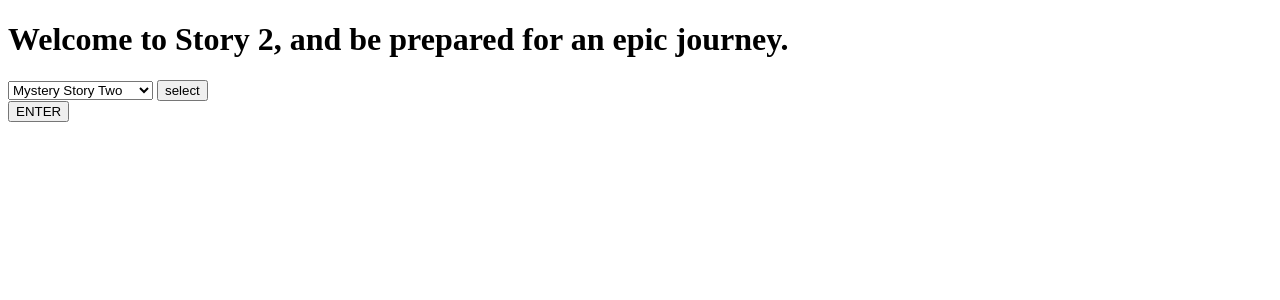
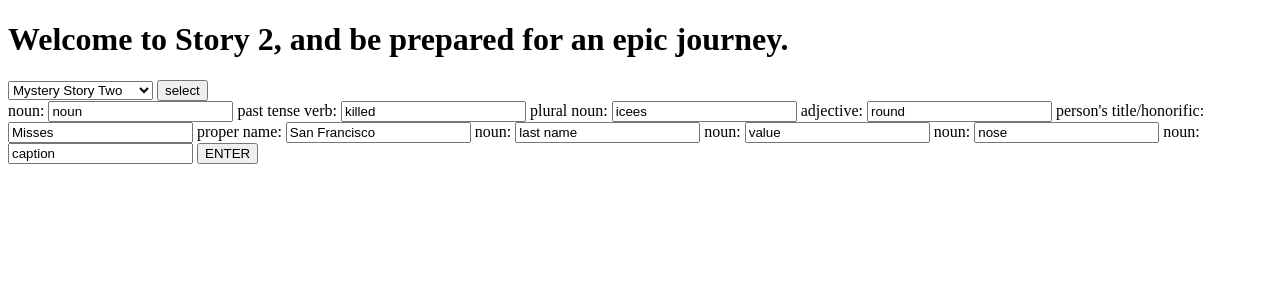
Before and after one commit to atleastzero/MadLibs, a Flask app: page /story2 in a window 1280 px wide. Shown: the top 300 px of the page. Run offline with Flask 2, Linux system fonts and the light colour scheme.

Commit message:
Added story 2

```diff
--- a/app.py
+++ b/app.py
@@ -93,7 +93,21 @@ def story2():
 
 @app.route("/story2output")
 def story2output():
-    return render_template("story2output.html")
+    nouns = list()
+    adjectives = list()
+    nouns.append(inputs[0].get('noun0'))
+    nouns.append(inputs[0].get('noun1'))
+    nouns.append(inputs[0].get('noun2'))
+    nouns.append(inputs[0].get('noun3'))
+    past_verb = inputs[0].get('past_verb')
+    plural_noun = inputs[0].get('plural_noun')
+    title = inputs[0].get('title')
+    proper_name = inputs[0].get('proper_name')
+    adjectives.append(inputs[0].get('adjective0'))
+    adjectives.append(inputs[0].get('adjective1'))
+    words = {'nouns' : nouns, 'adjectives' : adjectives, 'past_verb' : past_verb,
+             'plural_noun' : plural_noun, 'title' : title, 'proper_name' : proper_name}
+    return render_template("story2output.html", words = words)
 
 @app.route("/story3")
 def story3():
--- a/templates/story2inputs.html
+++ b/templates/story2inputs.html
@@ -26,6 +26,36 @@
 
     <!-- User inputs; reroutes to /complete which generates a url based on story number and saves inputs for story -->
     <form action="/complete" method="POST" name="story1">
+        <label for="noun0">noun:</label>
+        <input type="text" name="noun0" id="noun0" required value="noun" />
+
+        <label for="past_verb">past tense verb:</label>
+        <input type="text" name="past_verb" id="past_verb" required value="killed" />
+
+        <label for="plural_noun">plural noun:</label>
+        <input type="text" name="plural_noun" id="plural_noun" required value="icees" />
+
+        <label for="adjective0">adjective:</label>
+        <input type="text" name="adjective0" id="adjective0" required value="round" />
+
+        <label for="title">person's title/honorific:</label>
+        <input type="text" name="title" id="title" required value="Misses" />
+
+        <label for="proper_name">proper name:</label>
+        <input type="text" name="proper_name" id="proper_name" required value="San Francisco" />
+
+        <label for="noun1">noun:</label>
+        <input type="text" name="noun1" id="noun1" required value="last name" />
+
+        <label for="noun2">noun:</label>
+        <input type="text" name="noun2" id="noun2" required value="value" />
+
+        <label for="noun3">noun:</label>
+        <input type="text" name="noun3" id="noun3" required value="nose" />
+
+        <label for="adjective1">noun:</label>
+        <input type="text" name="adjective1" id="adjective1" required value="caption" />
+
         <input type="submit" value="ENTER" />
     </form>
 </body>
--- a/templates/story2output.html
+++ b/templates/story2output.html
@@ -17,8 +17,9 @@
                 <h1>Attack of the Clones</h1>
             </div>
             <p>
-                There is unrest in the Galactic Senate. Several thousand solar systems have declared their intentions to leave the Republic. This separatist movement, under the leadership of the mysterious Count Dooku, has made it difficult for the limited number of
-                Jedi Knights to maintain peace and order in the galaxy. Senator Amidala, the former Queen of Naboo, is returning to the Galactic Senate to vote on the critical issue of creating an ARMY OF THE REPUBLIC to assist the overwhelmed Jedi...
+                There is {{words.get('nouns')[0]}} in the Galactic Senate. Several thousand solar systems have {{words.get('past_verb')}} their {{words.get('plural_noun')}} to leave the Republic. This {{words.get('adjectives')[0]}} movement, under the leadership of the
+                mysterious {{words.get('title')}} {{words.get('proper_name').capitalize()}}, has made it difficult for the limited number of Jedi Knights to maintain {{words.get('nouns')[1]}} and {{words.get('nouns'[2])}} in the galaxy. Senator Amidala,
+                the former Queen of Naboo, is returning to the Galactic Senate to vote on the critical issue of creating an {{words.get('nouns')[3].upper()}} OF THE REPUBLIC to assist the {{words.get('adjectives')[1]}} Jedi...
             </p>
         </div>
 
```
